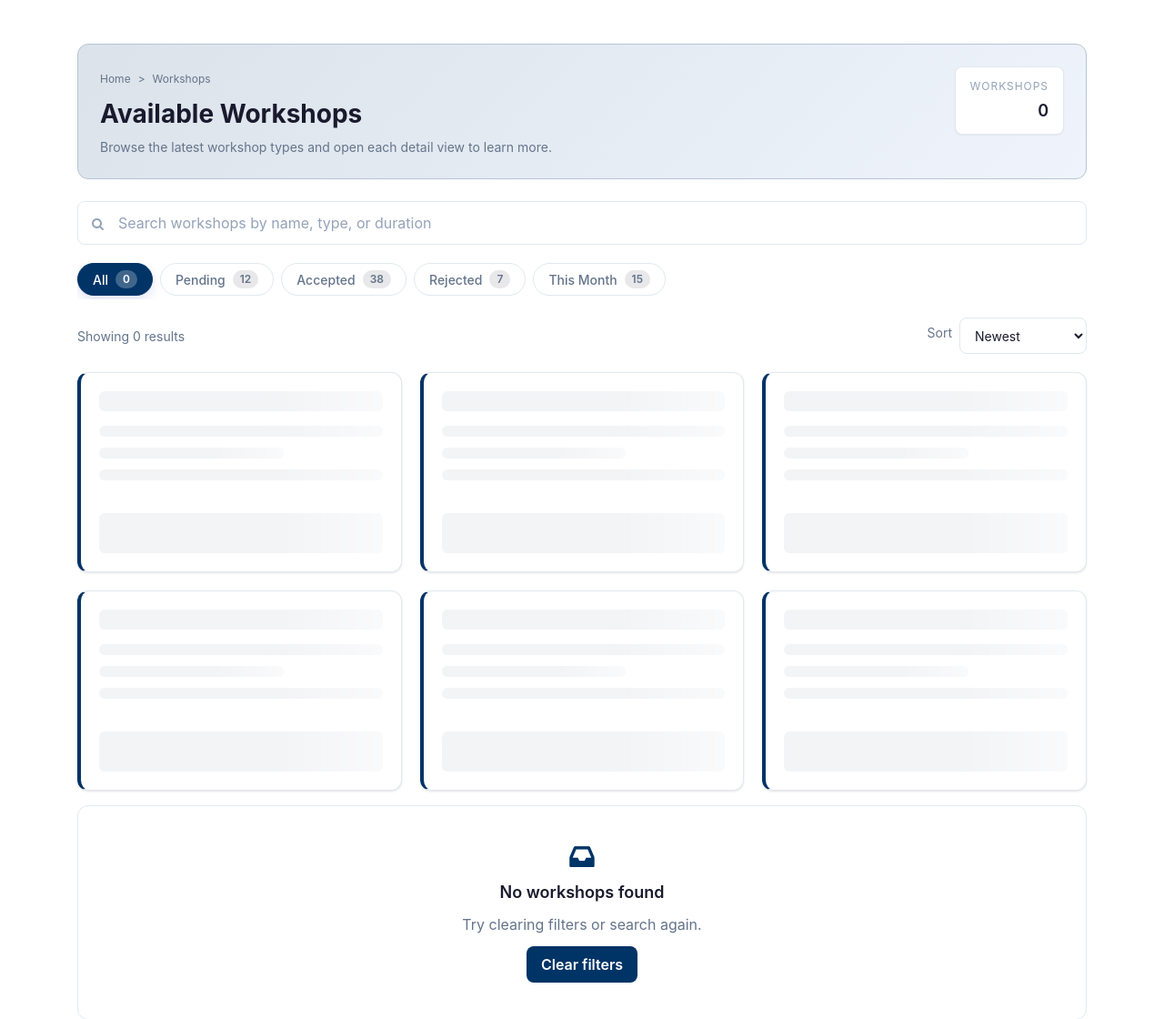
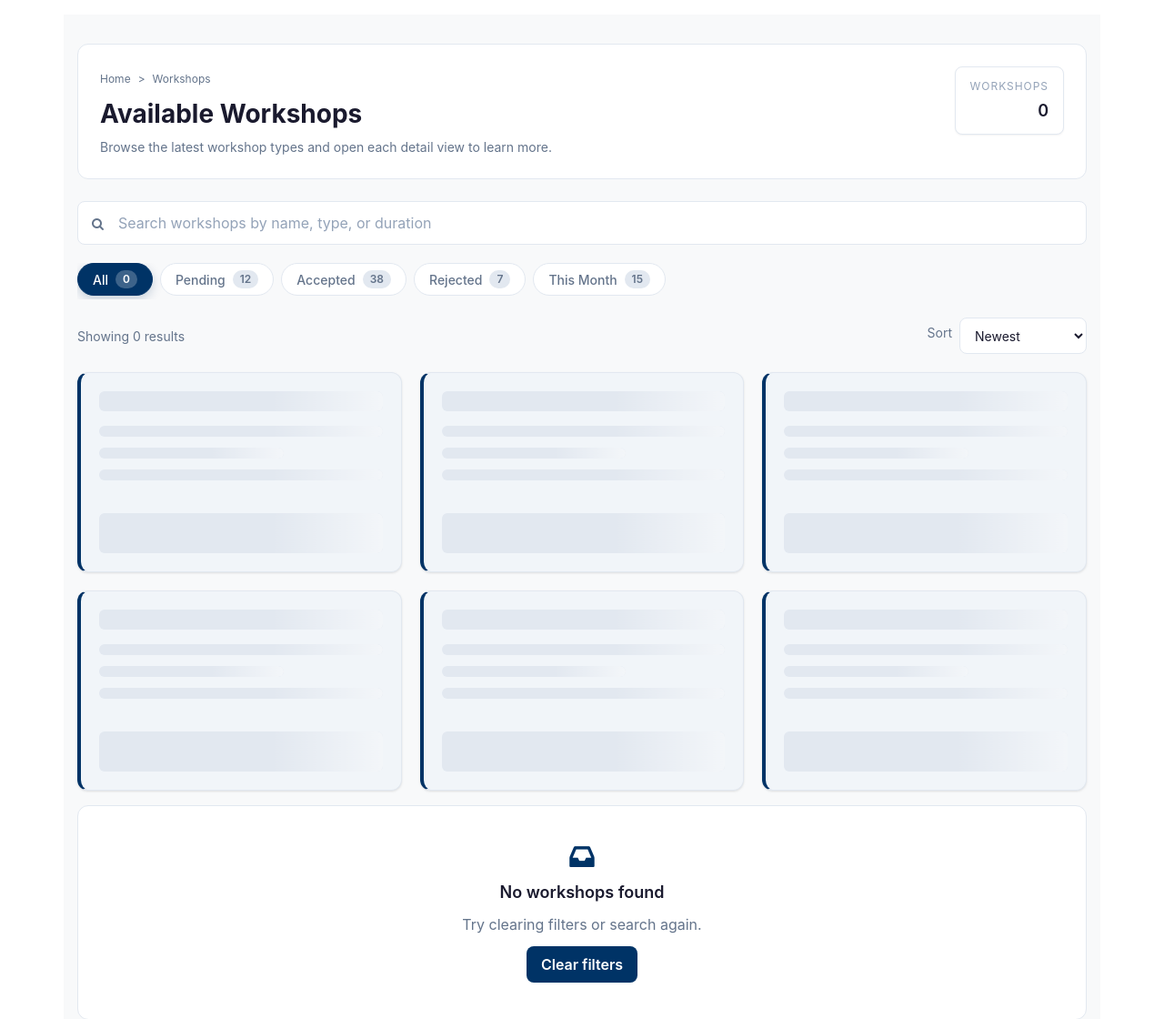
Before and after one commit to shivani-i-i/fossee-workshop-booking-ui, a Django app: page /workshop/types/ in a window 1280 px wide. Shown: the part 64-1184 px from the top of the page at 91% size. Run offline with Django 3.2, Linux system fonts and the light colour scheme; data that the repository does not hold is empty; some libraries are stand-ins or nearby versions.

Commit message:
fix: remove dark backgrounds from workshop list, switch to light clean design

```diff
--- a/workshop_app/static/workshop_app/css/workshop-list.css
+++ b/workshop_app/static/workshop_app/css/workshop-list.css
@@ -1,15 +1,12 @@
 .workshop-list-page {
     padding-top: var(--space-8);
     padding-bottom: var(--space-12);
+    background: #F8F9FA;
 }
 
 .workshop-list-page__hero {
-    background: linear-gradient(
-        135deg,
-        color-mix(in srgb, var(--color-primary) 14%, var(--color-bg-primary)),
-        color-mix(in srgb, var(--color-primary-light) 55%, var(--color-bg-secondary))
-    );
-    border: 1px solid color-mix(in srgb, var(--color-primary) 20%, var(--color-border));
+    background: #FFFFFF;
+    border: 1px solid #E2E8F0;
     border-radius: var(--radius-lg);
     padding: var(--space-6);
     display: flex;
@@ -115,14 +112,14 @@
     top: 50%;
     left: var(--space-4);
     transform: translateY(-50%);
-    color: var(--color-text-muted);
+    color: #64748B;
     font-size: var(--font-size-sm);
     pointer-events: none;
     transition: color 300ms ease;
 }
 
 .workshop-list-page__search:focus-within .workshop-list-page__search-icon {
-    color: var(--color-primary);
+    color: #003366;
 }
 
 .workshop-list-page__search-clear {
@@ -196,20 +193,21 @@
 }
 
 .workshop-chip:hover {
-    color: var(--color-text-primary);
-    border-color: var(--color-border);
+    color: #1A1A2E;
+    border-color: #CBD5E1;
+    background: #FFFFFF;
     text-decoration: none;
 }
 
 .workshop-chip.is-active {
-    background: var(--color-primary);
-    border-color: var(--color-primary);
-    color: var(--color-bg-primary);
-    box-shadow: 0 4px 12px rgba(94, 106, 210, 0.2);
+    background: #003366;
+    border-color: #003366;
+    color: #FFFFFF;
+    box-shadow: 0 4px 12px rgba(0, 51, 102, 0.2);
 }
 
 .workshop-chip.is-active .workshop-chip__count {
-    background: color-mix(in srgb, var(--color-bg-primary) 25%, transparent);
+    background: rgba(255, 255, 255, 0.24);
 }
 
 .workshop-list-page__toolbar {
@@ -268,8 +266,8 @@
     display: flex;
     flex-direction: column;
     overflow: hidden;
-    background: var(--color-bg-primary);
-    border: 1px solid var(--color-border);
+    background: #FFFFFF;
+    border: 1px solid #E2E8F0;
     border-left: 4px solid #003366;
     border-radius: 12px;
     box-shadow: var(--shadow-card);
@@ -317,14 +315,16 @@
 .workshop-list-card--upcoming .workshop-list-card__badge { background: #E8F0FE; color: #003366; }
 
 .workshop-list-card--skeleton {
-    border-left-color: var(--color-border-light);
+    background: #F1F5F9;
+    border-color: #E2E8F0;
+    border-left-color: #CBD5E1;
     pointer-events: none;
 }
 
 .workshop-skeleton {
     position: relative;
     overflow: hidden;
-    background: var(--color-border-light);
+    background: #E2E8F0;
     border-radius: var(--radius-sm);
 }
 
@@ -335,9 +335,9 @@
     transform: translateX(-100%);
     background: linear-gradient(
         90deg,
-        transparent,
-        color-mix(in srgb, var(--color-bg-primary) 70%, transparent),
-        transparent
+        #E2E8F0 0%,
+        #F8FAFC 50%,
+        #E2E8F0 100%
     );
     animation: workshopShimmer 1.2s infinite;
 }
--- a/workshop_app/templates/workshop_app/workshop_type_list.html
+++ b/workshop_app/templates/workshop_app/workshop_type_list.html
@@ -11,7 +11,7 @@
 {% endblock %}
 
 {% block content %}
-    <div class="container workshop-list-page">
+    <div class="container workshop-list-page workshop-list-page--light">
         <div class="workshop-list-page__hero">
             <div class="workshop-list-page__copy">
                 <p class="workshop-list-page__breadcrumb">
```
Also changed, not shown: other parts of workshop_app/static/workshop_app/css/workshop-list.css (+15 -15 lines).
